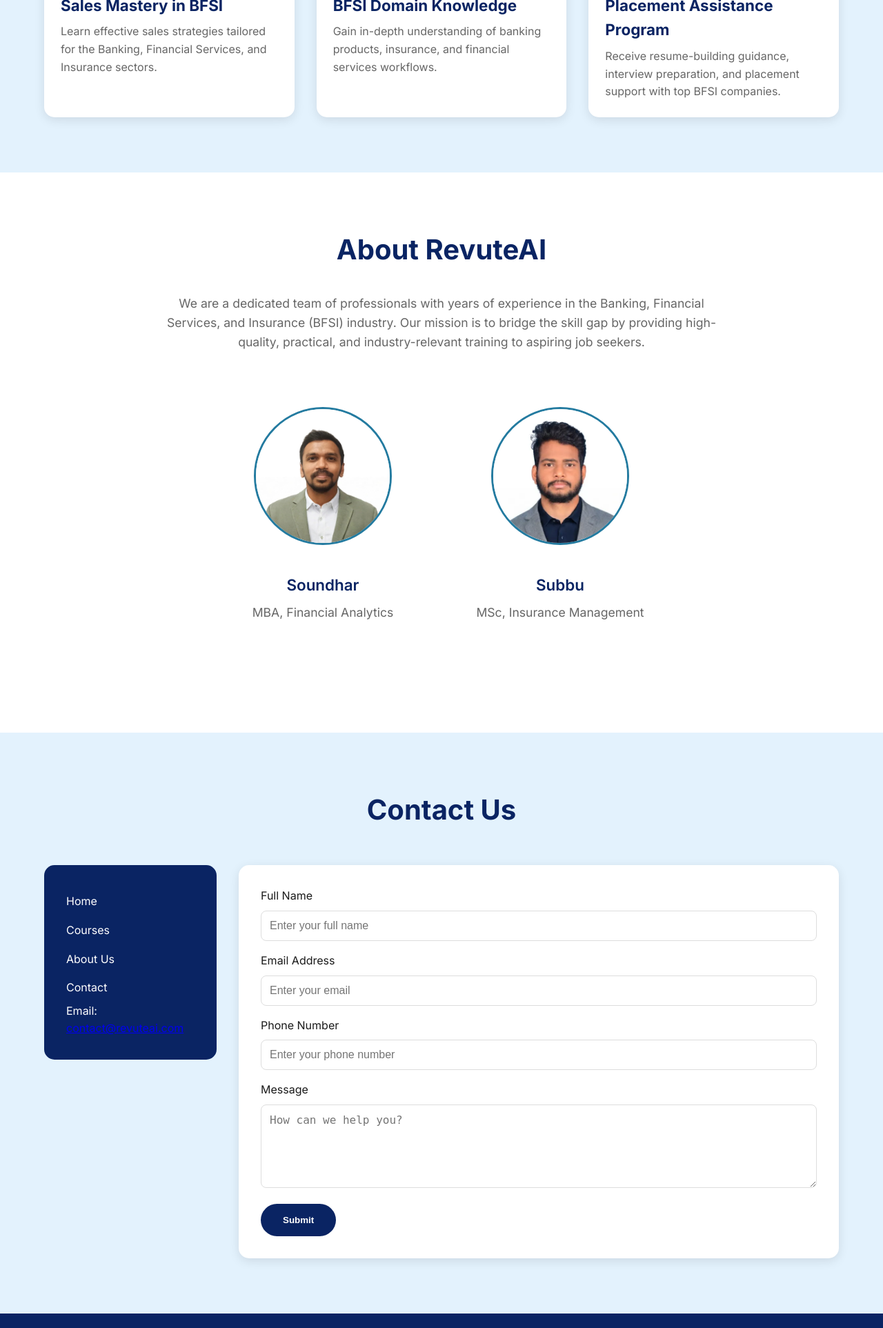
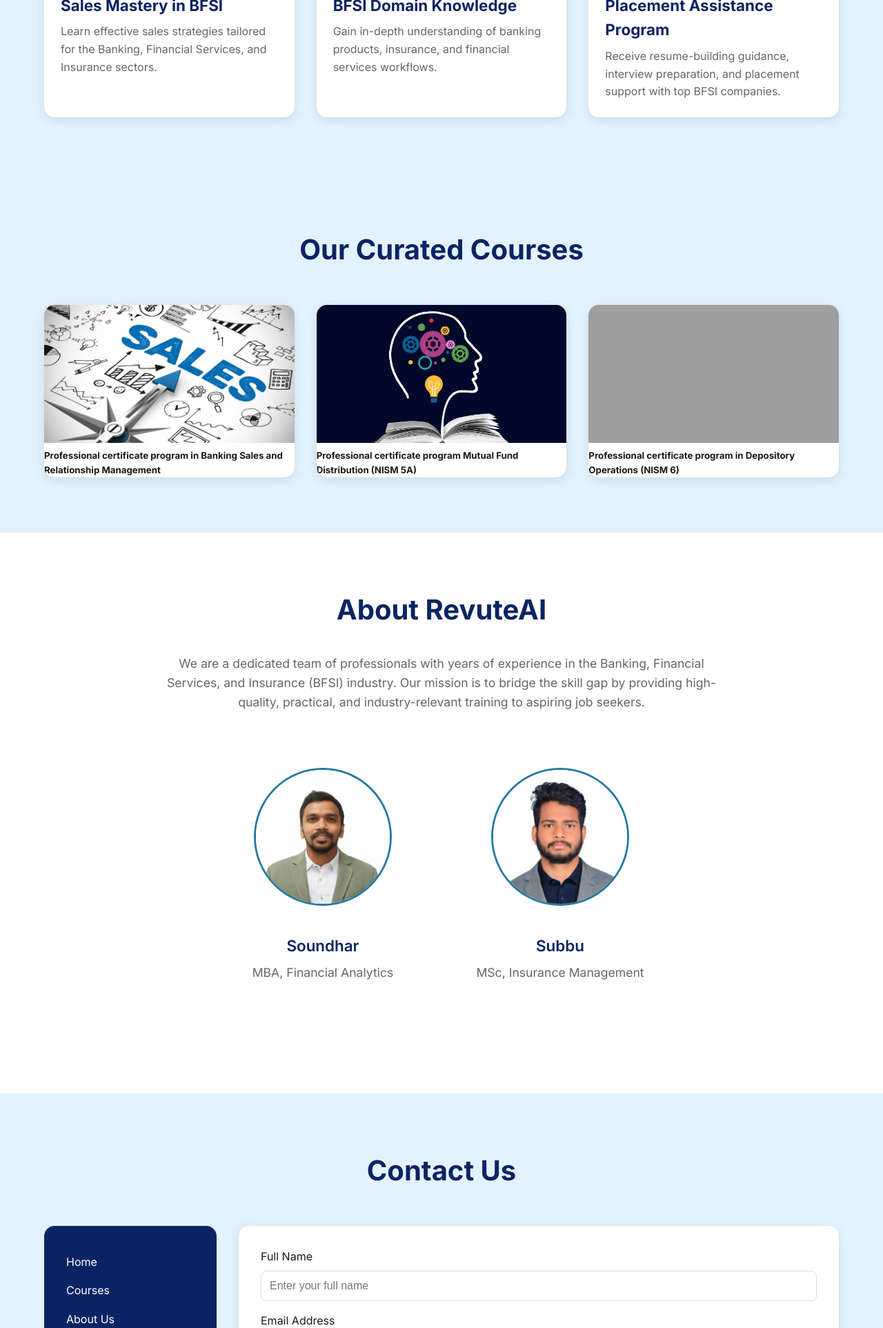
Before and after one commit to saipavansp/website, a Flask app: page / in a window 1280 px wide. Shown: the part 1234-3159 px from the top of the page at 69% size. Run offline with Flask 3, Linux system fonts and the light colour scheme; some libraries are stand-ins or nearby versions; grey boxes are pictures that could not be loaded.

Commit message:
new section added

```diff
--- a/templates/index.html
+++ b/templates/index.html
@@ -77,6 +77,31 @@
       </div>
     </div>
   </section>
+
+  <!-- why -->
+  <section id="coursesoffer" class="courses-section">
+    <h2>Our Curated Courses</h2>
+    <div class="courses-container">
+      <!-- Course Card 1 -->
+      <div class="course-card">
+        <img src="{{ url_for('static', filename='images/sales_image.jpg') }}" alt="Sales Course"/>
+         <h5>Professional certificate program in Banking Sales and Relationship Management</h5>
+      </div>
+      <!-- Course Card 2 -->
+      <div class="course-card">
+         <img src="{{ url_for('static', filename='images/knowledge.jpg') }}" alt="Domain Knowledge Course"/>
+         <h5>Professional certificate program Mutual Fund Distribution (NISM 5A)</h5>
+      </div>
+      <!-- Course Card 3 -->
+      <div class="course-card">
+       <img src="{{ url_for('static', filename='images/placement.jpg') }}" alt="Placement Assistance"/>
+        <h5>Professional certificate program in Depository Operations (NISM 6)</h5>
+      </div>
+
+      </div>
+    </div>
+  </section>
+
 
   <!-- About Us Section -->
   <section id="about" class="about-section">
```
